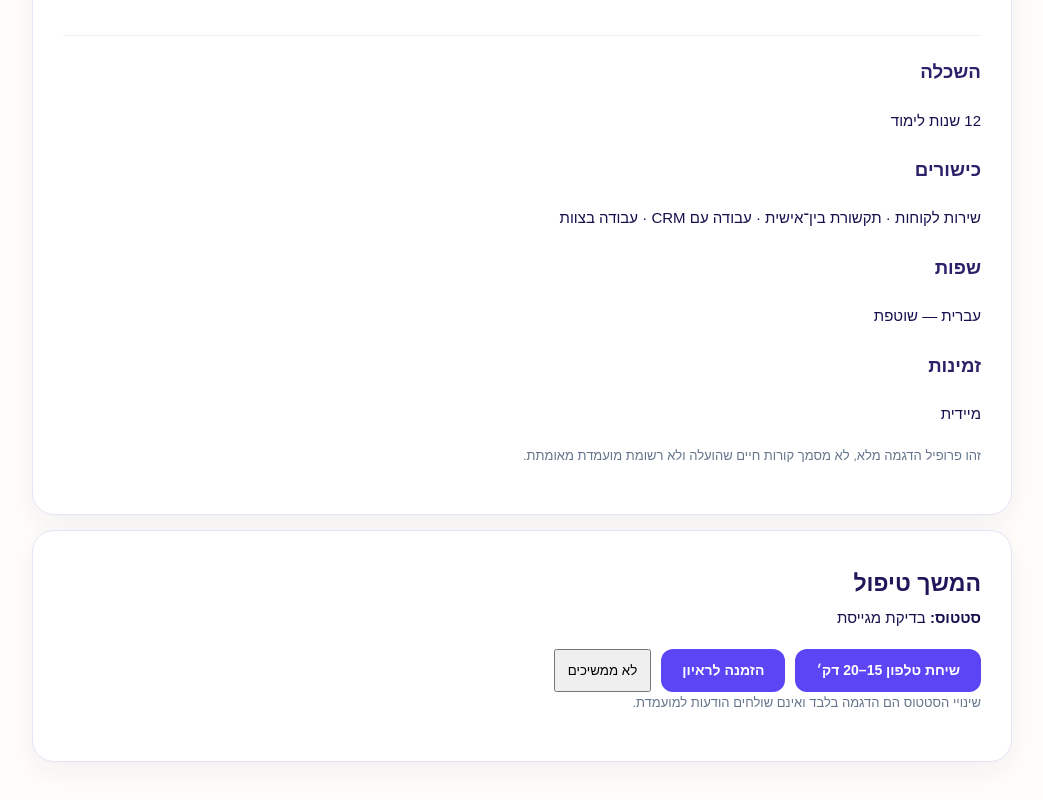
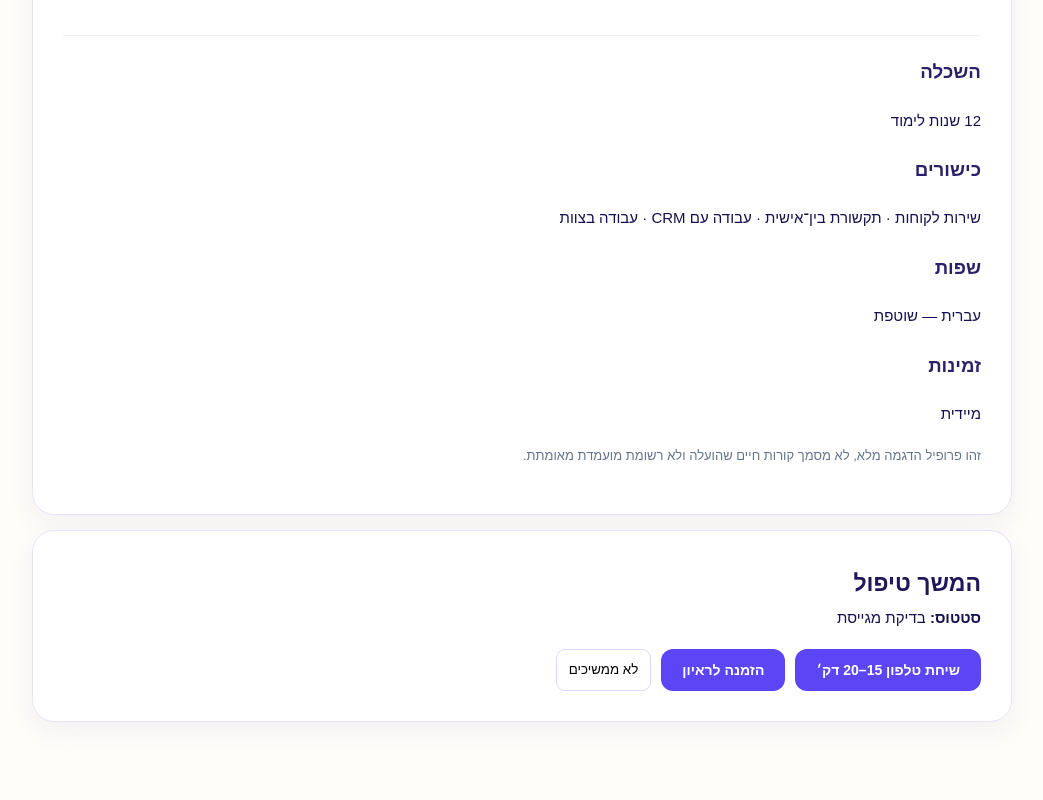
Before and after one commit to IritSel/recruitment-ai, a Next.js app: page /recruiter/candidate/1 in a window 1280 px wide. Shown: the part 1151-1951 px from the top of the page, without its empty margins (118-1161 px from the left). After the commit the page ends 1913 px from the top, so only its background shows below. Built offline with nearby package versions, Linux system fonts and the light colour scheme.

Commit message:
Make recruiter candidate actions open functional QA follow-up forms

```diff
--- a/app/recruiter/candidate/1/page.tsx
+++ b/app/recruiter/candidate/1/page.tsx
@@ -7,6 +7,12 @@ export default function CandidateProfile(){
  const en=useSiteLanguage()==="en";
  const [status,setStatus]=useState("בדיקת מגייסת");
  const [cvOpen,setCvOpen]=useState(true);
+ const [action,setAction]=useState<"phone"|"interview"|"reject"|null>(null);
+ const [date,setDate]=useState("");
+ const [time,setTime]=useState("");
+ const [reason,setReason]=useState("");
+ const [confirmation,setConfirmation]=useState("");
+ const proceed=()=>{if(!action)return;const next=action==="phone"?"שיחת טלפון נקבעה":action==="interview"?"ראיון נקבע":"לא ממשיכים";setStatus(next);setConfirmation(action==="reject"?"ההחלטה תועדה להדגמה בלבד. לא נשלחה הודעת דחייה.":"השלב תועד להדגמה בלבד. לא נשלחה הזמנה ולא נקבע אירוע ביומן.");setAction(null);setDate("");setTime("");setReason("")};
  return <main className="shell"><section style={{maxWidth:980,margin:"40px auto"}}>
  <Link href="/recruiter/jobs/1">→ {en?"Back to job":"חזרה למשרה"}</Link>
  <div style={{display:"flex",justifyContent:"space-between",gap:12,alignItems:"center",flexWrap:"wrap",marginTop:20}}><div><h1>{example.name}</h1><p>{example.city} · {example.availability}</p></div><span className="eyebrow">{en?"DEMO DATA — NOT A REAL CV":"נתוני הדגמה — לא קורות חיים אמיתיים"}</span></div>
@@ -25,6 +31,20 @@ export default function CandidateProfile(){
  <h3>{en?"Availability":"זמינות"}</h3><p>{example.availability}</p>
  <p style={{fontSize:13,color:"#64748b"}}>{en?"This is a complete sample profile, not an uploaded CV or a verified candidate record.":"זהו פרופיל הדגמה מלא, לא מסמך קורות חיים שהועלה ולא רשומת מועמדת מאומתת."}</p>
  </article>}</div>
- <div className="choice"><h2>{en?"Recruitment decision":"המשך טיפול"}</h2><p><b>{en?"Status":"סטטוס"}:</b> {status}</p><div style={{display:"flex",gap:10,flexWrap:"wrap"}}><button className="button" onClick={()=>setStatus("שיחת טלפון")}>{en?"Phone screening":"שיחת טלפון 15–20 דק׳"}</button><button className="button" onClick={()=>setStatus("הוזמנה לראיון")}>{en?"Invite to interview":"הזמנה לראיון"}</button><button type="button" onClick={()=>setStatus("התהליך הסתיים")} style={{padding:12}}>{en?"Do not proceed":"לא ממשיכים"}</button></div><p style={{fontSize:13,color:"#64748b"}}>{en?"Status changes are temporary demo interactions; no message is sent.":"שינויי הסטטוס הם הדגמה בלבד ואינם שולחים הודעות למועמדת."}</p></div>
+ <div className="choice"><h2>{en?"Recruitment decision":"המשך טיפול"}</h2><p><b>{en?"Status":"סטטוס"}:</b> {status}</p>
+ <div style={{display:"flex",gap:10,flexWrap:"wrap"}}>
+ <button type="button" className="button" onClick={()=>{setAction("phone");setConfirmation("")}}>{en?"Phone screening":"שיחת טלפון 15–20 דק׳"}</button>
+ <button type="button" className="button" onClick={()=>{setAction("interview");setConfirmation("")}}>{en?"Invite to interview":"הזמנה לראיון"}</button>
+ <button type="button" onClick={()=>{setAction("reject");setConfirmation("")}} style={{padding:12,border:"1px solid #ddd6fe",borderRadius:9,background:"#fff"}}>{en?"Do not proceed":"לא ממשיכים"}</button></div>
+ {action&&<form onSubmit={e=>{e.preventDefault();proceed()}} style={{marginTop:20,padding:20,border:"1px solid #ddd6fe",borderRadius:12,display:"grid",gap:12}}>
+ <h3>{action==="phone"?(en?"Schedule phone screening":"תיאום שיחה טלפונית"):action==="interview"?(en?"Plan interview":"תיאום ראיון"):(en?"End candidacy":"סיום מועמדות")}</h3>
+ {action!=="reject"?<><label>{en?"Proposed date":"תאריך מוצע"} <input required type="date" value={date} onChange={e=>setDate(e.target.value)} style={{padding:10,border:"1px solid #ddd6fe",borderRadius:8,marginInlineStart:8}}/></label>
+ <label>{en?"Proposed time":"שעה מוצעת"} <input required type="time" value={time} onChange={e=>setTime(e.target.value)} style={{padding:10,border:"1px solid #ddd6fe",borderRadius:8,marginInlineStart:8}}/></label></>:
+ <label>{en?"Reason (internal, optional)":"סיבה פנימית (לא חובה)"}<textarea value={reason} onChange={e=>setReason(e.target.value)} rows={3} style={{display:"block",width:"100%",padding:10,border:"1px solid #ddd6fe",borderRadius:8}}/></label>}
+ <p style={{fontSize:13,color:"#64748b"}}>{en?"QA demo: This action does not send email, update Supabase, or create a calendar event.":"סביבת QA: הפעולה אינה שולחת הודעה, אינה מעדכנת את Supabase ואינה יוצרת אירוע ביומן."}</p>
+ <div style={{display:"flex",gap:10,flexWrap:"wrap"}}><button type="submit" className="button">{en?"Confirm demo action":"אישור פעולה להדגמה"}</button><button type="button" onClick={()=>setAction(null)} style={{padding:10}}>{en?"Cancel":"ביטול"}</button></div>
+ </form>}
+ {confirmation&&<p role="status" style={{color:"#276a56",marginTop:14}}>{confirmation}</p>}
+ </div>
  </section></main>
 }
```
